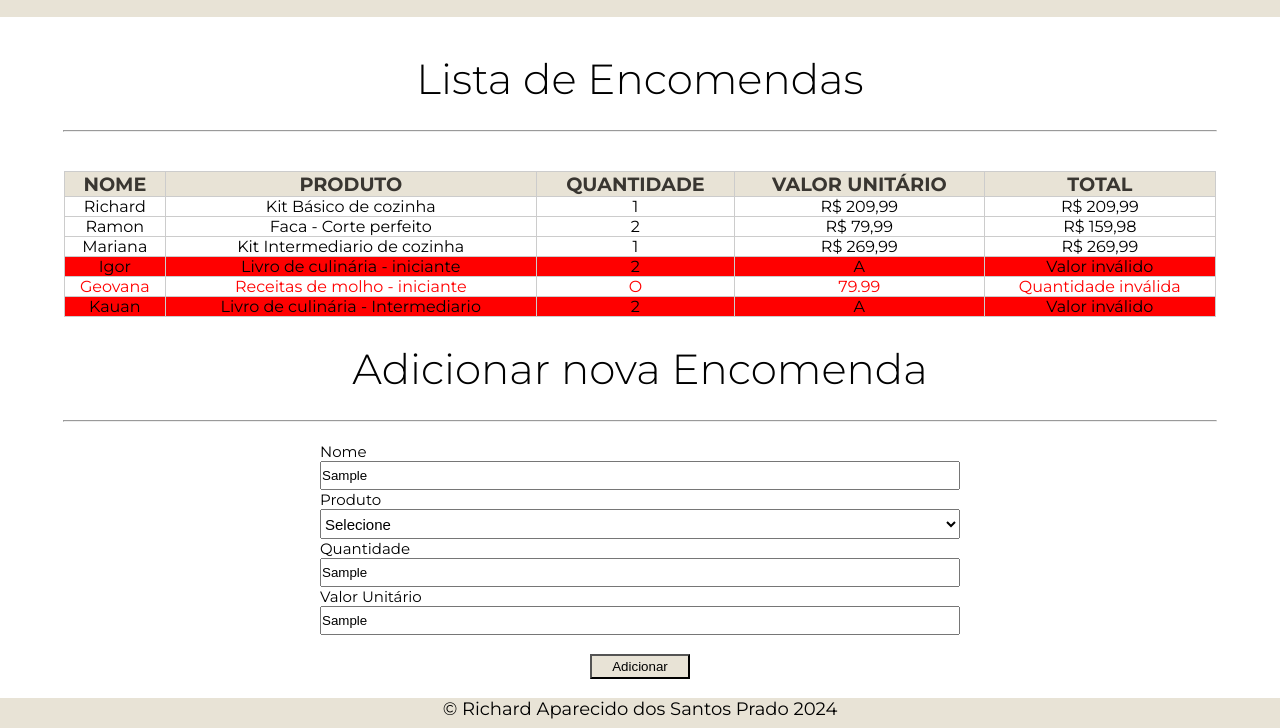
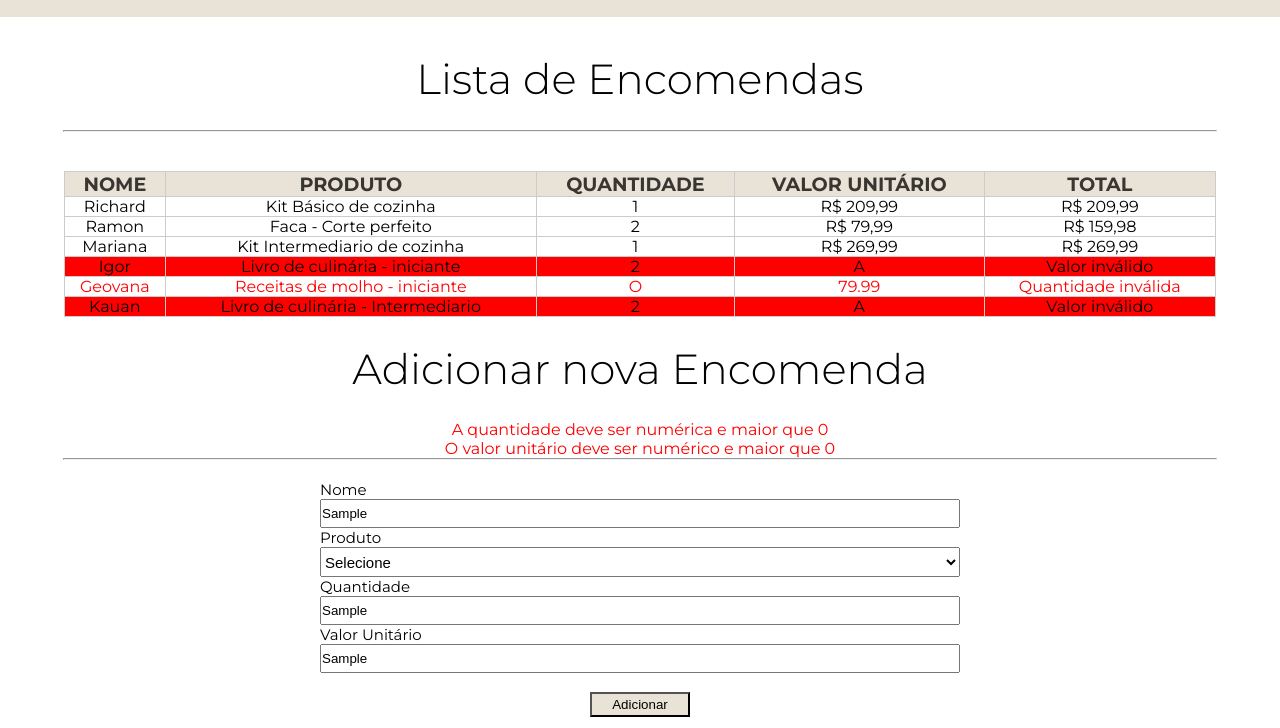
Before and after one commit to RichardPradoDev/SiteVirtualChef, a plain HTML site: page index.html in a window 1280 px wide. Both pictures are taken after typing "Sample", "Sample", "Sample" into the empty fields and a click on the button "Adicionar". Shown: the part 158-886 px from the top of the page. Drawn offline with Linux system fonts and the light colour scheme.

Commit message:
Atualizando mensagens de erro

```diff
--- a/css/estilos.css
+++ b/css/estilos.css
@@ -118,6 +118,7 @@ footer {
 
 #mensagens-erro {
     color: red;
+    text-align: center;
 }
 
 .fadeOut {
--- a/js/adiciona-encomenda.js
+++ b/js/adiciona-encomenda.js
@@ -1,25 +1,27 @@
 var botaoAdicionar = document.querySelector("#botaoAdicionar");
 
 botaoAdicionar.addEventListener("click", function (event) {
-
     event.preventDefault();
 
     var form = document.querySelector("#form-adiciona");
+    var mensagensErro = document.querySelector("#mensagens-erro");
+
+    // Limpa as mensagens de erro anteriores
+    mensagensErro.innerHTML = "";
 
     var encomenda = obtemEncomenda(form);
+    var erros = validaEncomenda(encomenda);
 
-    if (validaEncomenda(encomenda).length > 0) {
-        console.log(validaEncomenda(encomenda));
+    if (erros.length > 0) {
+        exibeMensagensErro(erros, mensagensErro);
     } else {
         addEncomenda(encomenda);
-
         form.reset();
     }
 });
 
 function obtemEncomenda(dadosForm) {
     var encomenda = {
-
         nome: dadosForm.nome.value,
         qtde: dadosForm.qtde.value,
         produto: dadosForm.produto.value,
@@ -30,47 +32,48 @@ function obtemEncomenda(dadosForm) {
 }
 
 function addEncomenda(novaEncomenda) {
-
     var tabela = document.querySelector("#tabela-clientes");
-
     tabela.appendChild(montaTR(novaEncomenda));
 }
 
 function montaTD(dado) {
-
     var td = document.createElement("td");
     td.textContent = dado;
-
     return td;
 }
 
 function montaTR(novaEncomenda) {
     var tr = document.createElement("tr");
-
     tr.appendChild(montaTD(novaEncomenda.nome));
     tr.appendChild(montaTD(novaEncomenda.produto));
     tr.appendChild(montaTD(novaEncomenda.qtde));
     tr.appendChild(montaTD(formataValor(parseFloat(novaEncomenda.unitario))));
     tr.appendChild(montaTD(calculaTotal(novaEncomenda.qtde, novaEncomenda.unitario)));
-
     return tr;
 }
 
 function validaEncomenda(encomenda) {
-
     var erros = [];
 
-    if (encomenda.nome == "") {
+    if (encomenda.nome.trim() === "") {
         erros.push("O nome não pode ser vazio!");
     }
 
-    if (encomenda.qtde <= 0 || isNaN(encomenda.qtde)) {
+    if (encomenda.qtde.trim() === "" || isNaN(encomenda.qtde) || parseInt(encomenda.qtde) <= 0) {
         erros.push("A quantidade deve ser numérica e maior que 0");
     }
 
-    if (encomenda.unitario <= 0 || isNaN(encomenda.unitario)) {
+    if (encomenda.unitario.trim() === "" || isNaN(encomenda.unitario) || parseFloat(encomenda.unitario) <= 0) {
         erros.push("O valor unitário deve ser numérico e maior que 0");
     }
 
     return erros;
 }
+
+function exibeMensagensErro(erros, container) {
+    erros.forEach(function (erro) {
+        var li = document.createElement("li");
+        li.textContent = erro;
+        container.appendChild(li);
+    });
+}
```
